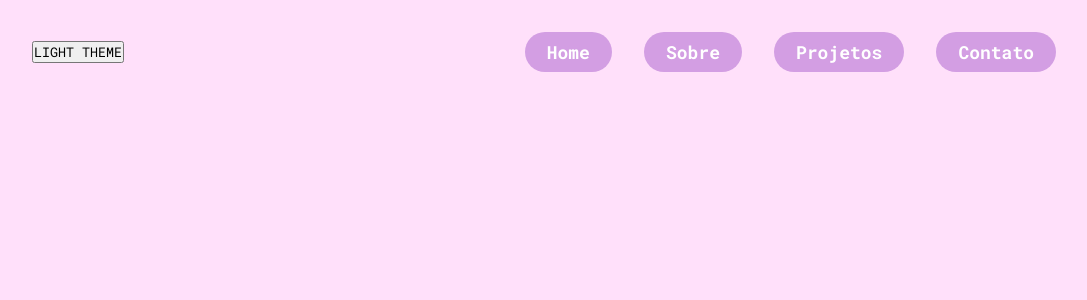
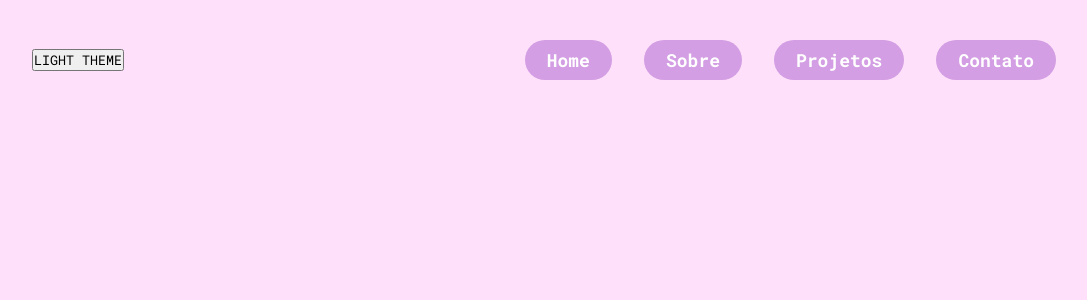
Before and after one commit to lichtle/lichtle-portfolio, a React (Vite) app: page / in a window 1280 px wide. Shown: the top 300 px of the page, without its empty margins (96-1183 px from the left). Built offline with nearby package versions, Linux system fonts and the light colour scheme.

Commit message:
chore: header styled component update

```diff
--- a/src/components/Header/index.tsx
+++ b/src/components/Header/index.tsx
@@ -1,7 +1,6 @@
 import { HeaderContainer, Navbar, Button } from "./styles";
 
-const Header = () => {
-  return (
+const Header = () => (
   <HeaderContainer>
     <button>LIGHT THEME</button>
     <nav>
@@ -22,6 +21,5 @@ const Header = () => {
     </nav>
   </HeaderContainer>
 );
-};
 
 export default Header;
--- a/src/components/Header/styles.ts
+++ b/src/components/Header/styles.ts
@@ -6,7 +6,7 @@ export const HeaderContainer = styled.div`
   display: flex;
   align-items: center;
   justify-content: space-between;
-  padding: 32px 0;
+  padding: 40px 0 64px;
 `;
 
 export const Navbar = styled.ul`
```
Lines whose indentation alone changed are shown as unchanged.
